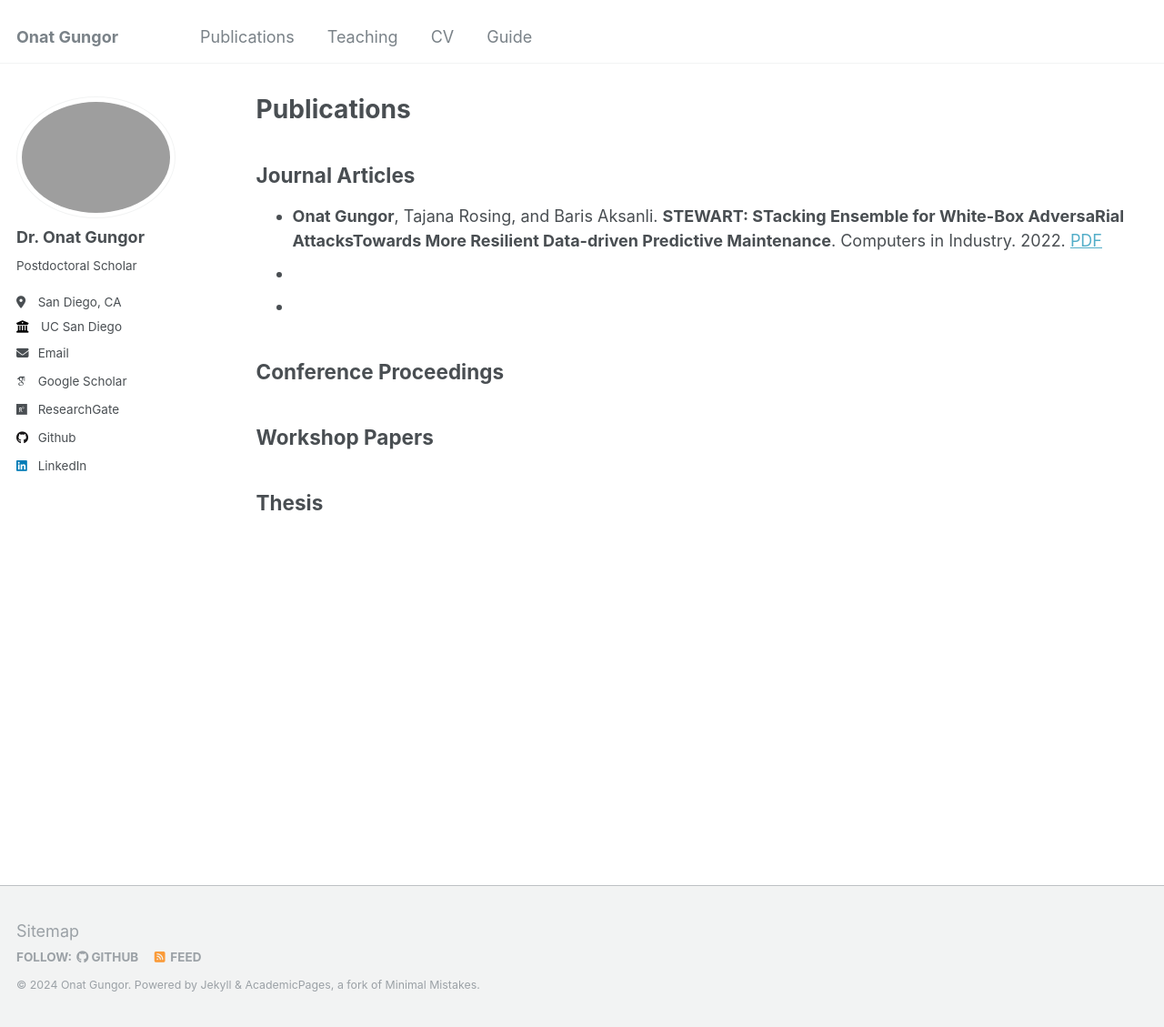
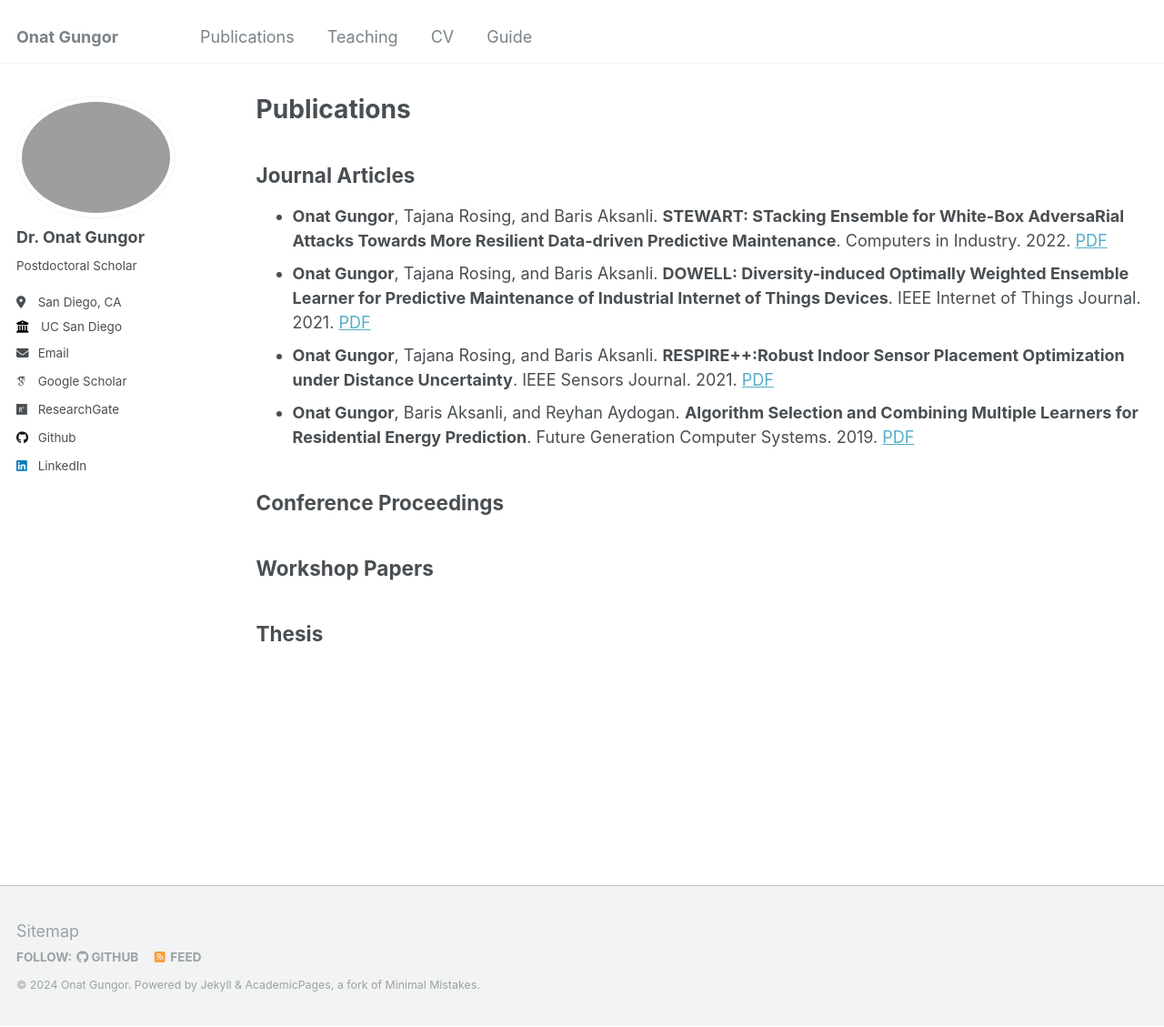
Before and after one commit to onatucsd/onatucsd.github.io, a Jekyll site: the page built from _pages/publications.md, in a window 1280 px wide and 1129 px high. Shown: the whole window at 91% size. Built offline with Jekyll 4.4.1, drawn with Linux system fonts in a browser that asks for light colours; some web fonts are replaced.

Commit message:
Update publications.md

```diff
--- a/_pages/publications.md
+++ b/_pages/publications.md
@@ -7,9 +7,10 @@ author_profile: true
 ---
 
 ## Journal Articles
-* **Onat Gungor**, Tajana Rosing, and Baris Aksanli. **STEWART: STacking Ensemble for White-Box AdversaRial AttacksTowards More Resilient Data-driven Predictive Maintenance**. Computers in Industry. 2022. [PDF](https://www.sciencedirect.com/science/article/pii/S0166361522000574)
-*
-*
+* **Onat Gungor**, Tajana Rosing, and Baris Aksanli. **STEWART: STacking Ensemble for White-Box AdversaRial Attacks Towards More Resilient Data-driven Predictive Maintenance**. Computers in Industry. 2022. [PDF](https://www.sciencedirect.com/science/article/pii/S0166361522000574)
+* **Onat Gungor**, Tajana Rosing, and Baris Aksanli. **DOWELL: Diversity-induced Optimally Weighted Ensemble Learner for Predictive Maintenance of Industrial Internet of Things Devices**. IEEE Internet of Things Journal. 2021. [PDF](https://ieeexplore.ieee.org/document/9484087)
+* **Onat Gungor**, Tajana Rosing, and Baris Aksanli. **RESPIRE++:Robust Indoor Sensor Placement Optimization under Distance Uncertainty**. IEEE Sensors Journal. 2021. [PDF](https://ieeexplore.ieee.org/document/9416575)
+* **Onat Gungor**, Baris Aksanli, and Reyhan Aydogan. **Algorithm Selection and Combining Multiple Learners for Residential Energy Prediction**. Future Generation Computer Systems. 2019. [PDF](https://www.sciencedirect.com/science/article/abs/pii/S0167739X19305795)
 
 ## Conference Proceedings
 
```
